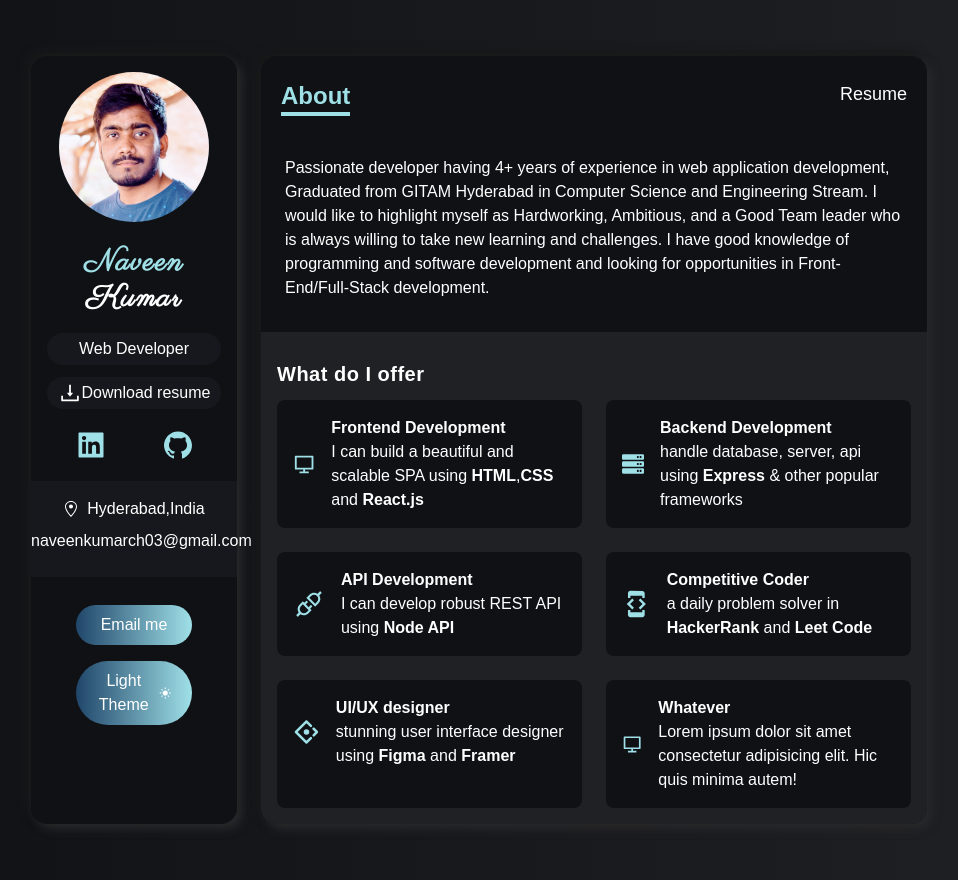
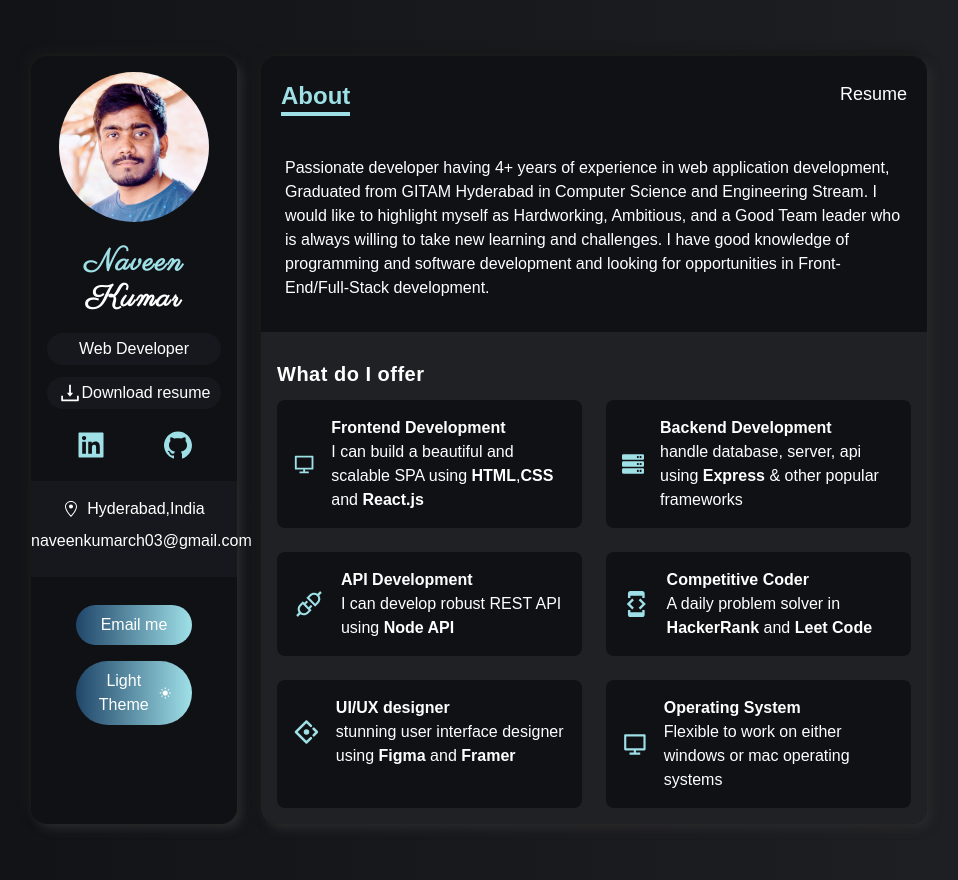
Before and after one commit to naveen1995113/MyPortfolio, a Next.js app: page / in a window 1280 px wide. Shown: the whole page, without its empty margins (161-1119 px from the left). Built offline with nearby package versions, Linux system fonts and the light colour scheme.

Commit message:
updated about data

```diff
--- a/data.ts
+++ b/data.ts
@@ -25,7 +25,7 @@ export const services: IService[] = [
   {
     Icon: MdDeveloperMode,
     title: "Competitive Coder",
-    about: "a daily problem solver in <b>HackerRank</b>  and <b>Leet Code</b> ",
+    about: "A daily problem solver in <b>HackerRank</b>  and <b>Leet Code</b> ",
   },
   {
     Icon: AiOutlineAntDesign,
@@ -35,9 +35,8 @@ export const services: IService[] = [
   },
   {
     Icon: RiComputerLine,
-    title: "Whatever",
-    about:
-      "Lorem ipsum dolor sit amet consectetur adipisicing elit. Hic quis minima autem!",
+    title: "Operating System",
+    about: "Flexible to work on either windows or mac operating systems",
   },
 ];
 
```
